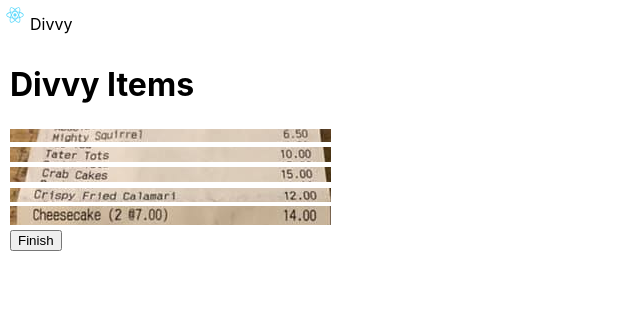
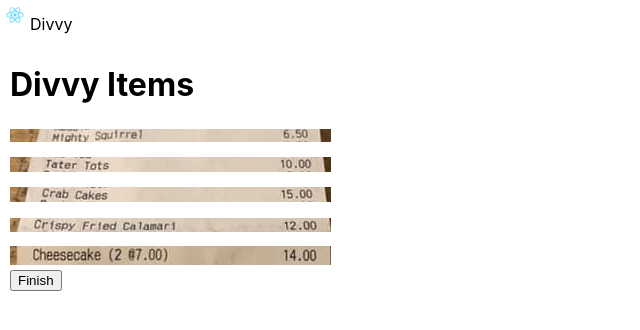
Before and after one commit to Zenmai0822/hci-divvy, a React (Create React App) app: page /splitting in a window 1280 px wide. Shown: the top 330 px of the page, without its empty margins (0-640 px from the left). Built offline with nearby package versions, Linux system fonts and the light colour scheme.

Commit message:
instructions to top, index page text, top margins for divvy items

```diff
--- a/src/App.css
+++ b/src/App.css
@@ -1,5 +1,6 @@
 @import './screens/index.css';
 @import './screens/hostCrop.css';
+@import './screens/splitting.css';
 
 .App {
   text-align: center;
--- a/src/components/upload.js
+++ b/src/components/upload.js
@@ -43,7 +43,7 @@
           <section>
             <div className="divvy-upload" {...getRootProps()}>
               <input {...getInputProps()} />
-              <Button className="btn-upload" variant="success" size="lg" block>Upload</Button>
+              <Button className="btn-upload" variant="success" size="lg" block>Upload a receipt</Button>
             </div>
           </section>
         )}
--- a/src/screens/hostCrop.css
+++ b/src/screens/hostCrop.css
@@ -1,7 +1,11 @@
-.host-setup {
-  text-align: center;
+.host-cropping {
+  margin-top: 20px;
 }
 
 .host-instructions-text {
   padding: 20px;
 }
+
+.host-setup {
+  text-align: center;
+}
--- a/src/screens/hostCrop.js
+++ b/src/screens/hostCrop.js
@@ -78,15 +78,16 @@
     return (
         <div className="host-setup">
           <TotalAndTaxModal showModal={this.state.curInstructionInd == 0} onHide={this.moveBackward.bind(this)} onButtonClick={this.moveForward.bind(this)} />
-          <div className="host-cropping">
-            {cropper}
-          </div>
           {/* TODO fix styles here */}
           <div className="host-instructions">
             <Button variant="info" onClick={this.moveBackward.bind(this)}>back</Button>
             <span className="host-instructions-text">{text}</span>
             <Button variant="info" onClick={this.moveForward.bind(this)}>next</Button>
           </div>
+          <hr />
+          <div className="host-cropping">
+            {cropper}
+          </div>
         </div>
       );
   }
--- a/src/screens/index.js
+++ b/src/screens/index.js
@@ -14,7 +14,7 @@
             <form>
               <input type="text" name="roomCode" className="input-roomcode" placeholder="Room code" />
               <br />
-              <Link to='/room'><Button className="btn-join" variant="primary" size="lg" block>Join</Button></Link>
+              <Link to='/room'><Button className="btn-join" variant="primary" size="lg" block>Join existing room</Button></Link>
             </form>
           </div>
         </div>
--- /dev/null
+++ b/src/screens/splitting.css
@@ -0,0 +1,6 @@
+.divvy-item {
+  margin-top: 10px;
+}
+/* TODO: fix this... */
+.divvy-item:active {
+}
--- a/src/screens/splitting.js
+++ b/src/screens/splitting.js
@@ -48,7 +48,7 @@
                 <div className="container">
                     {this.state.images.map(function(image, i) {
                         return (
-                            <div className="row" onClick={this.getSetModal(i)}>
+                            <div className="row divvy-item" onClick={this.getSetModal(i)}>
                                 <div><img src={image}/></div>
                                 {/*(this.state.activeModal == i ? <div><ItemModal showModal={() => {this.state.showModal}} onHide={this.hideModal.bind(this)} onButtonClick={this.hideModal.bind(this)} /></div> : null)*/}
                             </div>);
```
